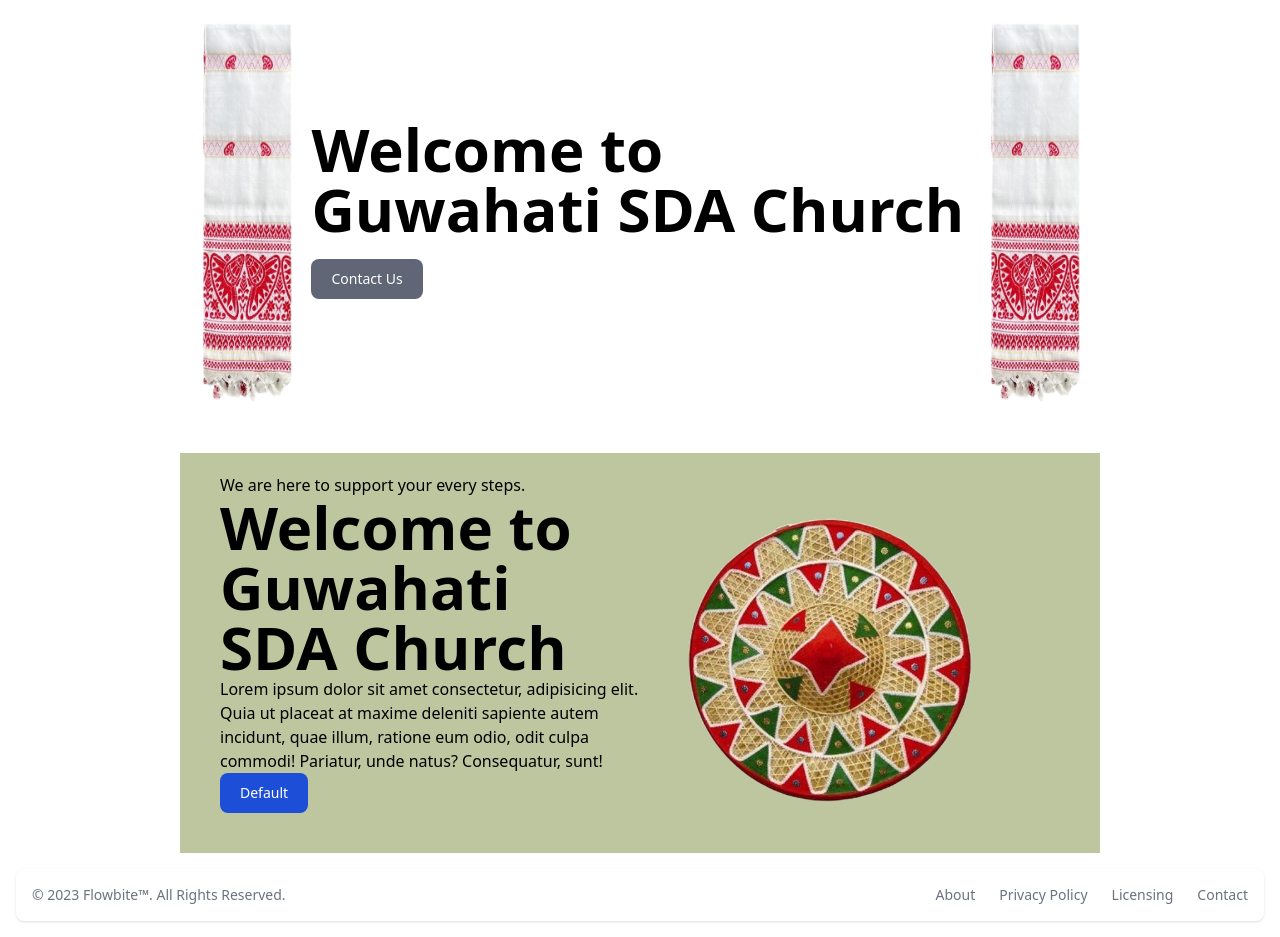
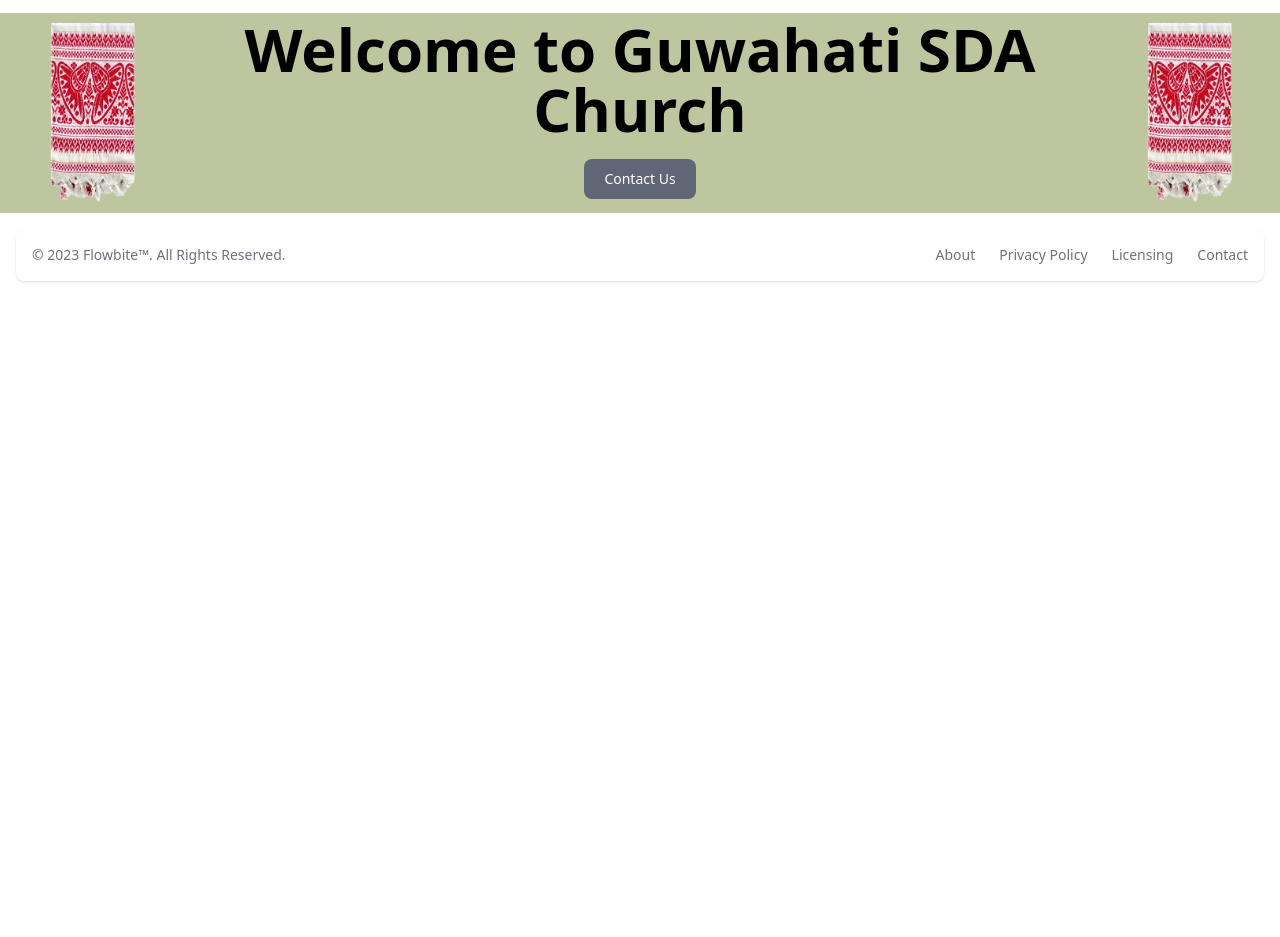
Before and after one commit to 5u00n/Guwahati-SDA-Church, a website: page dist/index.html in a window 1280 px wide. Shown: the part 51-988 px from the top of the page. After the commit the page ends 800 px from the top, so only its background shows below. Drawn offline with nearby package versions, Linux system fonts and the light colour scheme; some packages are replaced by stand-ins of ours.

Commit message:
chore: Update robot.txt, package.json, and index.html

```diff
--- a/dist/index.html
+++ b/dist/index.html
@@ -1,9 +1,8 @@
 <!DOCTYPE html>
 <html>
-
   <head>
-  <meta charset="utf-8">
-  <meta name="viewport" content="width=device-width, initial-scale=1">
+    <meta charset="utf-8" />
+    <meta name="viewport" content="width=device-width, initial-scale=1" />
     <title>Guwahati SDA Church</title>
 
     <meta discription="Guwahati SDA Church" />
@@ -21,101 +20,75 @@
     <script defer src="/__/firebase/init.js?useEmulator=true"></script>
 
     <script src="https://cdn.tailwindcss.com"></script>
+    <link href="https://cdn.jsdelivr.net/npm/flowbite@2.5.1/dist/flowbite.min.css" rel="stylesheet" />
   </head>
 
   <body>
-
-
-
     <nav class="bg-white border-gray-200 dark:bg-gray-900">
       <div class="max-w-screen-xl flex flex-wrap items-center justify-between mx-auto p-4">
         <a href="https://flowbite.com/" class="flex items-center space-x-3 rtl:space-x-reverse">
           <img src="./assets/img/logo.png" class="h-8" alt="SDA Logo" />
           <span class="self-center text-2xl font-semibold whitespace-nowrap dark:text-white">Guwahati SDA Church</span>
         </a>
-      <button data-collapse-toggle="navbar-default" type="button"
+        <button
+          data-collapse-toggle="navbar-default"
+          type="button"
           class="inline-flex items-center p-2 w-10 h-10 justify-center text-sm text-gray-500 rounded-lg md:hidden hover:bg-gray-100 focus:outline-none focus:ring-2 focus:ring-gray-200 dark:text-gray-400 dark:hover:bg-gray-700 dark:focus:ring-gray-600"
-        aria-controls="navbar-default" aria-expanded="false">
+          aria-controls="navbar-default"
+          aria-expanded="false"
+        >
           <span class="sr-only">Open main menu</span>
           <svg class="w-5 h-5" aria-hidden="true" xmlns="http://www.w3.org/2000/svg" fill="none" viewBox="0 0 17 14">
-          <path stroke="currentColor" stroke-linecap="round" stroke-linejoin="round" stroke-width="2"
-            d="M1 1h15M1 7h15M1 13h15" />
+            <path stroke="currentColor" stroke-linecap="round" stroke-linejoin="round" stroke-width="2" d="M1 1h15M1 7h15M1 13h15" />
           </svg>
         </button>
         <div class="hidden w-full md:block md:w-auto" id="navbar-default">
           <ul
-          class="font-medium flex flex-col p-4 md:p-0 mt-4 border border-gray-100 rounded-lg bg-gray-50 md:flex-row md:space-x-8 rtl:space-x-reverse md:mt-0 md:border-0 md:bg-white dark:bg-gray-800 md:dark:bg-gray-900 dark:border-gray-700">
+            class="font-medium flex flex-col p-4 md:p-0 mt-4 border border-gray-100 rounded-lg bg-gray-50 md:flex-row md:space-x-8 rtl:space-x-reverse md:mt-0 md:border-0 md:bg-white dark:bg-gray-800 md:dark:bg-gray-900 dark:border-gray-700"
+          >
             <li>
-            <a href="#"
-              class="block py-2 px-3 text-white bg-blue-700 rounded md:bg-transparent md:text-blue-700 md:p-0 dark:text-white md:dark:text-blue-500"
-              aria-current="page">Home</a>
+              <a href="#" class="block py-2 px-3 text-white bg-blue-700 rounded md:bg-transparent md:text-blue-700 md:p-0 dark:text-white md:dark:text-blue-500" aria-current="page">Home</a>
             </li>
             <li>
-            <a href="#"
-              class="block py-2 px-3 text-gray-900 rounded hover:bg-gray-100 md:hover:bg-transparent md:border-0 md:hover:text-blue-700 md:p-0 dark:text-white md:dark:hover:text-blue-500 dark:hover:bg-gray-700 dark:hover:text-white md:dark:hover:bg-transparent">About Us</a>
+              <a
+                href="#"
+                class="block py-2 px-3 text-gray-900 rounded hover:bg-gray-100 md:hover:bg-transparent md:border-0 md:hover:text-blue-700 md:p-0 dark:text-white md:dark:hover:text-blue-500 dark:hover:bg-gray-700 dark:hover:text-white md:dark:hover:bg-transparent"
+                >About Us</a
+              >
             </li>
 
             <li>
-            <a href="#"
-              class="block py-2 px-3 text-gray-900 rounded hover:bg-gray-100 md:hover:bg-transparent md:border-0 md:hover:text-blue-700 md:p-0 dark:text-white md:dark:hover:text-blue-500 dark:hover:bg-gray-700 dark:hover:text-white md:dark:hover:bg-transparent">Contact Us</a>
+              <a
+                href="#"
+                class="block py-2 px-3 text-gray-900 rounded hover:bg-gray-100 md:hover:bg-transparent md:border-0 md:hover:text-blue-700 md:p-0 dark:text-white md:dark:hover:text-blue-500 dark:hover:bg-gray-700 dark:hover:text-white md:dark:hover:bg-transparent"
+                >Contact Us</a
+              >
             </li>
           </ul>
         </div>
       </div>
     </nav>
-  <div class="grid grid-cols-7 w-[920px] mx-auto h-[400px]  content-center justify-cente py-5">
+    <div class="grid grid-cols-7 w-[100%] mx-auto h-[200px] content-center justify-center py-5 bg-[#BEC6A0]">
       <div class="grid-cols-auto col-span-1 justify-center content-center mx-auto">
-      <img src="./assets/img/gamcha.png" alt="gamcha assam" class="h-[380px]">
+        <img src="./assets/img/gamcha_cropped.png" alt="gamcha assam" class="h-[180px]" />
       </div>
-    <div class="col-span-5 justify-center content-center">
-      <h1 class="text-6xl font-bold">
-        Welcome to Guwahati SDA Church
-      </h1>
-
-      <button type="button"
-        class="text-white bg-[#606676] hover:bg-blue-800 focus:ring-4 focus:ring-blue-300 font-medium rounded-lg text-sm px-5 py-2.5 me-2 mb-2 dark:bg-blue-600 dark:hover:bg-blue-700 focus:outline-none dark:focus:ring-blue-800 mt-5">Contact Us</button>
-
+      <div class="col-span-5 justify-center content-center px-3 md:text-center">
+        <h1 class="xs:text-center text-3xl sm:text-4xl md:text-5xl lg:text-6xl font-bold">Welcome to Guwahati SDA Church</h1>
+        <button
+          type="button"
+          class="text-white bg-[#606676] hover:bg-blue-800 focus:ring-4 focus:ring-blue-300 font-medium rounded-lg text-sm px-5 py-2.5 me-2 mb-2 dark:bg-blue-600 dark:hover:bg-blue-700 focus:outline-none dark:focus:ring-blue-800 mt-5 mx-auto sm:mx-0"
+        >
+          Contact Us
+        </button>
       </div>
-    <div class="grid-cols-auto col-span-1 mx-auto">
-      <img src="./assets/img/gamcha.png" alt="gamcha assam" class="h-[380px]">
-
-    </div>
-
-  </div>
-
-  <div class="main-content content-center place-content-center mt-10">
-
-    <div
-      class=" w-[920px] grid grid-cols-2 bg-[#BEC6A0] h-[400px]  my-0 mx-auto py-5 px-10">
-
-      <div class="grid-cols-auto ">
-        <span> We are here to support your every steps.</span>
-        <h1 class="text-6xl font-bold">
-          Welcome to Guwahati SDA Church
-        </h1>
-        <p>
-          Lorem ipsum dolor sit amet consectetur, adipisicing elit. Quia ut placeat at maxime deleniti sapiente autem
-          incidunt, quae illum, ratione eum odio, odit culpa commodi! Pariatur, unde natus? Consequatur, sunt!
-        </p>
-        <button type="button"
-          class="text-white bg-blue-700 hover:bg-blue-800 focus:ring-4 focus:ring-blue-300 font-medium rounded-lg text-sm px-5 py-2.5 me-2 mb-2 dark:bg-blue-600 dark:hover:bg-blue-700 focus:outline-none dark:focus:ring-blue-800">Default</button>
-      </div>
-      <div class="grid-cols-auto ">
-        <img src="./assets/img/hero-img.png.png" alt="image" class="h-[90%]      ">
+      <div class="grid-cols-auto col-span-1 justify-center content-center mx-auto">
+        <img src="./assets/img/gamcha_cropped.png" alt="gamcha assam" class="h-[180px]" />
       </div>
     </div>
 
-
-
-  </div>
-
-
-
     <footer class="bg-white rounded-lg shadow m-4 dark:bg-gray-800">
       <div class="w-full mx-auto max-w-screen-xl p-4 md:flex md:items-center md:justify-between">
-      <span class="text-sm text-gray-500 sm:text-center dark:text-gray-400">© 2023 <a href="https://flowbite.com/"
-          class="hover:underline">Flowbite™</a>. All Rights Reserved.
-      </span>
+        <span class="text-sm text-gray-500 sm:text-center dark:text-gray-400">© 2023 <a href="https://flowbite.com/" class="hover:underline">Flowbite™</a>. All Rights Reserved. </span>
         <ul class="flex flex-wrap items-center mt-3 text-sm font-medium text-gray-500 dark:text-gray-400 sm:mt-0">
           <li>
             <a href="#" class="hover:underline me-4 md:me-6">About</a>
@@ -133,13 +106,11 @@
       </div>
     </footer>
 
-
-
-
+    <script src="https://cdn.jsdelivr.net/npm/flowbite@2.5.1/dist/flowbite.min.js"></script>
 
     <script>
-    document.addEventListener('DOMContentLoaded', function () {
-      const loadEl = document.querySelector('#load');
+      document.addEventListener("DOMContentLoaded", function () {
+        const loadEl = document.querySelector("#load");
         // // 🔥🔥🔥🔥🔥🔥🔥🔥🔥🔥🔥🔥🔥🔥🔥🔥🔥🔥🔥🔥🔥🔥🔥🔥🔥🔥🔥🔥🔥🔥🔥
         // // The Firebase SDK is initialized and available here!
         //
@@ -157,24 +128,13 @@
 
         try {
           let app = firebase.app();
-        let features = [
-          'auth',
-          'database',
-          'firestore',
-          'functions',
-          'messaging',
-          'storage',
-          'analytics',
-          'remoteConfig',
-          'performance',
-        ].filter(feature => typeof app[feature] === 'function');
-        loadEl.textContent = `Firebase SDK loaded with ${features.join(', ')}`;
+          let features = ["auth", "database", "firestore", "functions", "messaging", "storage", "analytics", "remoteConfig", "performance"].filter((feature) => typeof app[feature] === "function");
+          loadEl.textContent = `Firebase SDK loaded with ${features.join(", ")}`;
         } catch (e) {
           console.error(e);
-        loadEl.textContent = 'Error loading the Firebase SDK, check the console.';
+          loadEl.textContent = "Error loading the Firebase SDK, check the console.";
         }
       });
     </script>
   </body>
-
 </html>
```
Lines whose indentation alone changed are shown as unchanged.
